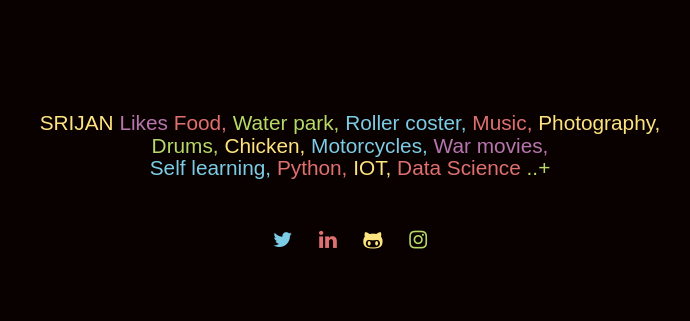
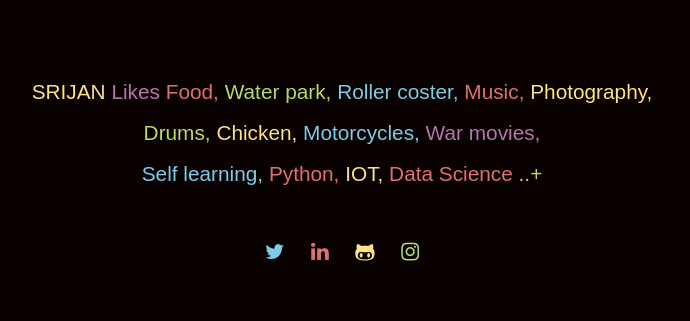
Before and after one commit to hellosrijan/hellosrijan.github.io, a plain HTML site: page index.html in a window 1280 px wide. Shown: the part 202-523 px from the top of the page, without its empty margins (298-988 px from the left). Drawn offline with nearby package versions, Linux system fonts and the light colour scheme.

Commit message:
fix code formatting

```diff
--- a/index.html
+++ b/index.html
@@ -1,35 +1,81 @@
 <!DOCTYPE html>
 <html lang="en">
+
 <head>
     <meta charset="UTF-8">
     <meta name="viewport" content="width=device-width, initial-scale=1.0">
     <title>Welcome</title>
-    <link rel="stylesheet" href="https://stackpath.bootstrapcdn.com/font-awesome/4.7.0/css/font-awesome.min.css" integrity="sha384-wvfXpqpZZVQGK6TAh5PVlGOfQNHSoD2xbE+QkPxCAFlNEevoEH3Sl0sibVcOQVnN" crossorigin="anonymous">
+    <link rel="stylesheet" href="https://stackpath.bootstrapcdn.com/bootstrap/4.5.2/css/bootstrap.min.css"
+        integrity="sha384-JcKb8q3iqJ61gNV9KGb8thSsNjpSL0n8PARn9HuZOnIxN0hoP+VmmDGMN5t9UJ0Z" crossorigin="anonymous">
+    <link rel="stylesheet" href="https://stackpath.bootstrapcdn.com/font-awesome/4.7.0/css/font-awesome.min.css"
+        integrity="sha384-wvfXpqpZZVQGK6TAh5PVlGOfQNHSoD2xbE+QkPxCAFlNEevoEH3Sl0sibVcOQVnN" crossorigin="anonymous">
 </head>
 <style>
     body {
         font-family: 'PT Sans', sans-serif;
         background-color: #090000;
-        position: absolute; left:50%; top:50%;
+        position: absolute;
+        left: 50%;
+        top: 50%;
         transform: translate(-50%, -50%);
         min-width: 60px;
         min-height: 150px;
         font-size: 130%;
     }
-    p { line-height: 2px; text-align: center; vertical-align: center }
-    p.btm { line-height: 100px; word-spacing: 1em; }
-    span.y { color: #FDE47F; }
-    span.g { color: #B576AD; }
-    span.b { color: #7CCCE5; }
-    span.l { color: #B7D968; }
-    span.r { color: #DE7070; }
-    a:link { color: inherit; text-decoration: none; }
-    a:visited { color: inherit; text-decoration: none; }
-    a:hover { text-decoration: underline overline; }
-    a:active { color: inherit; text-decoration: none; }
+
+    p {
+        line-height: 25px;
+        text-align: center;
+        vertical-align: center
+    }
+
+    p.btm {
+        line-height: 100px;
+        word-spacing: 1em;
+    }
+
+    span.y {
+        color: #FDE47F;
+    }
+
+    span.g {
+        color: #B576AD;
+    }
+
+    span.b {
+        color: #7CCCE5;
+    }
+
+    span.l {
+        color: #B7D968;
+    }
+
+    span.r {
+        color: #DE7070;
+    }
+
+    a:link {
+        color: inherit;
+        text-decoration: none;
+    }
+
+    a:visited {
+        color: inherit;
+        text-decoration: none;
+    }
+
+    a:hover {
+        text-decoration: underline overline;
+    }
+
+    a:active {
+        color: inherit;
+        text-decoration: none;
+    }
 </style>
+
 <body>
-        <p>
+    <p>
         <span class="y">SRIJAN</a></span>
         <span class="g">Likes</span>
         <span class="r">Food,</span>
@@ -37,23 +83,26 @@
         <span class="b">Roller coster,</span>
         <span class="r">Music,</span>
         <span class="y">Photography,</span>
-        </p><p>
+    </p>
+    <p>
         <span class="l">Drums,</span>
         <span class="y">Chicken,</span>
         <span class="b">Motorcycles,</span>
         <span class="g">War movies,</span>
-        </p><p>
+    </p>
+    <p>
         <span class="b">Self learning,</span>
         <span class="r">Python,</span>
         <span class="y">IOT,</span>
         <span class="r">Data Science</span>
         <span class="l">..+</span>
-        </p>
-        <p class="btm">
+    </p>
+    <p class="btm">
         <span class="b"><a href="https://www.twitter.com/_srijankumar"><i class="fa fa-twitter"></i></a></span>
         <span class="r"><a href="https://in.linkedin.com/in/srijankumar"><i class="fa fa-linkedin"></i></a></span>
         <span class="y"><a href="https://github.com/srijan0102"><i class="fa fa-github-alt"></i></a></span>
         <span class="l"><a href="http://www.instagram.com/srijankumar"><i class="fa fa-instagram"></i></a></span>
         </span></p>
 </body>
+
 </html>
```
